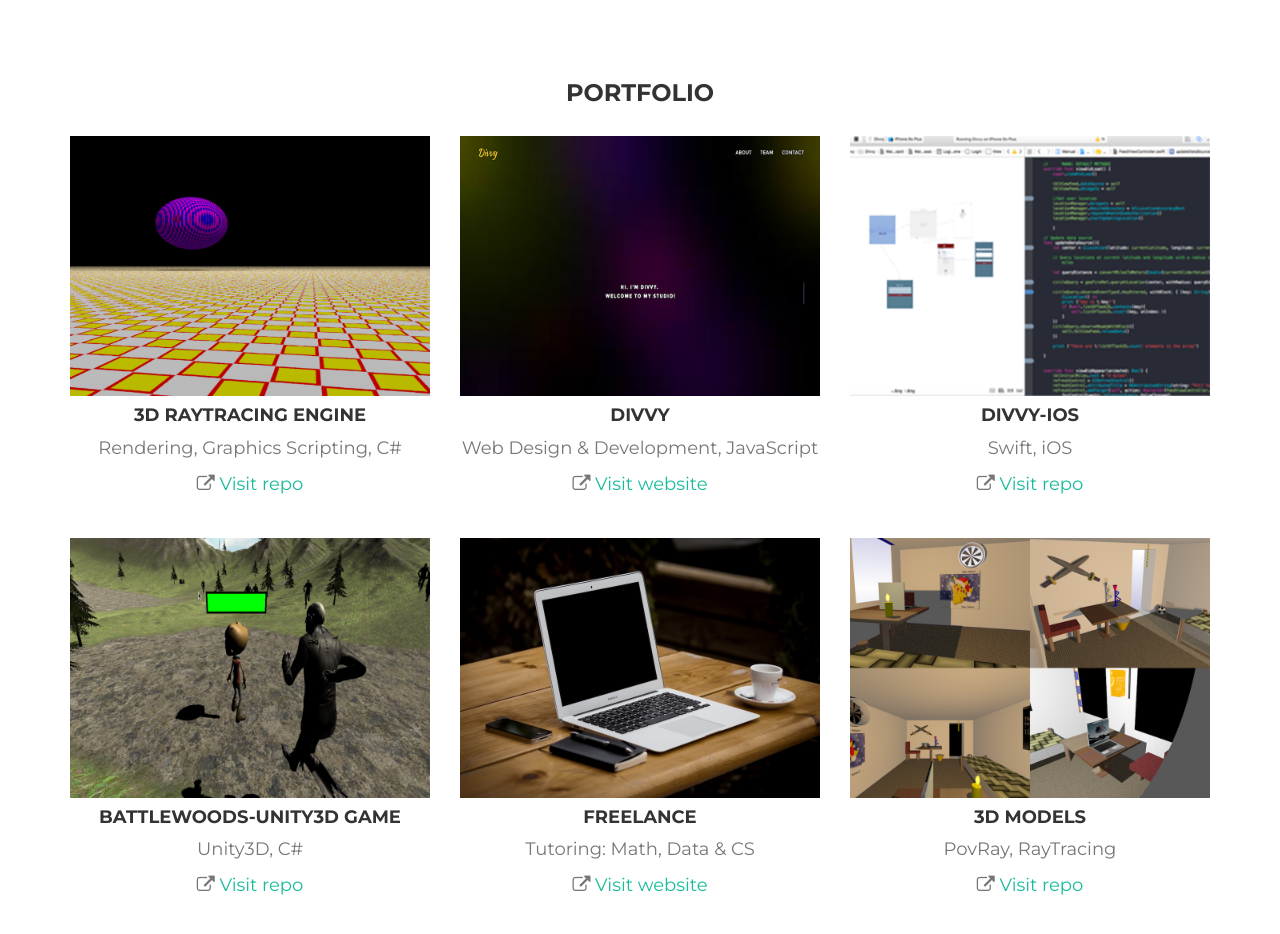
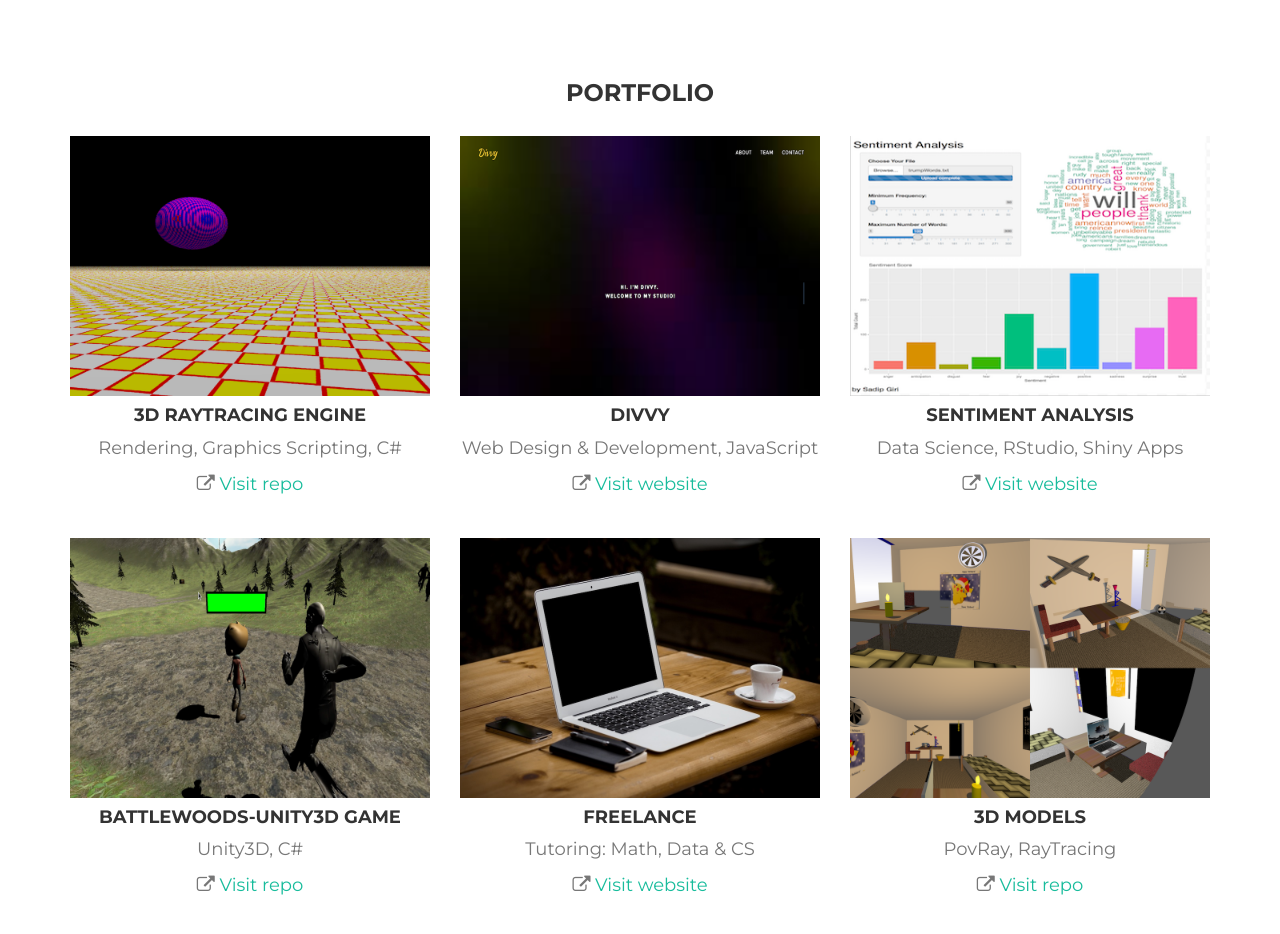
Before and after one commit to sadipgiri/sadipgiri.github.io, a plain HTML site: page index.html in a window 1280 px wide. Shown: the part 840-1774 px from the top of the page. Drawn offline with nearby package versions, Linux system fonts and the light colour scheme.

Commit message:
adding portfolio
added sentiment analysis link

```diff
--- a/index.html
+++ b/index.html
@@ -168,18 +168,18 @@
 
 
                         </div>
-                        <img src="img/portfolio/divvy.png" class="img-responsive" alt="">
+                        <img src="img/portfolio/sentiment.png" class="img-responsive" alt="">
                     </a>
 
 
                     <div class="portfolio-caption">
-                        <h4>Divvy-iOS</h4>
-                        <p class="text-muted">Swift, iOS</p>
+                        <h4>Sentiment Analysis</h4>
+                        <p class="text-muted">Data Science, RStudio, Shiny Apps</p>
 
                         <p class="portfolio-subcaption text-muted">
                                 <i class="fa fa-external-link"></i>
-                                <a target="_blank" href="https://github.com/sashankaryal/Divvy-iOS">
-                                    Visit repo
+                                <a target="_blank" href="https://sadipgiri.shinyapps.io/sentimentAnalysisApp/">
+                                    Visit website
                                 </a>
                         </p>
 
```
Also changed, not shown: img/portfolio/divvy.png (deleted), img/portfolio/sentiment.png (added).
